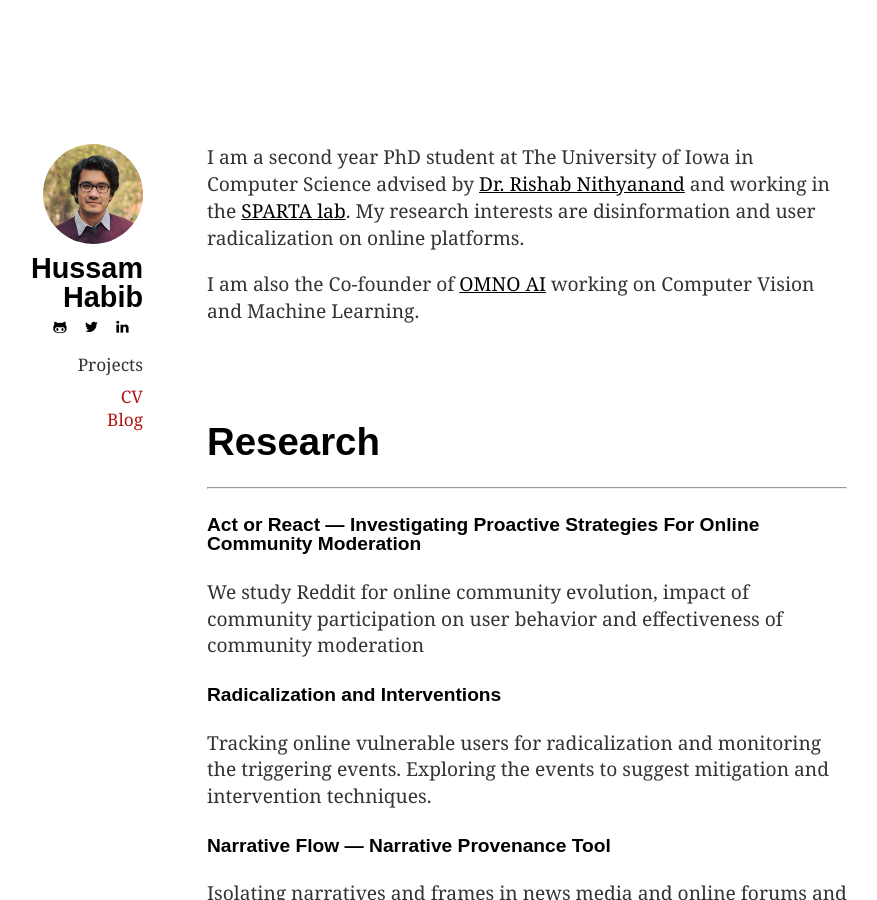
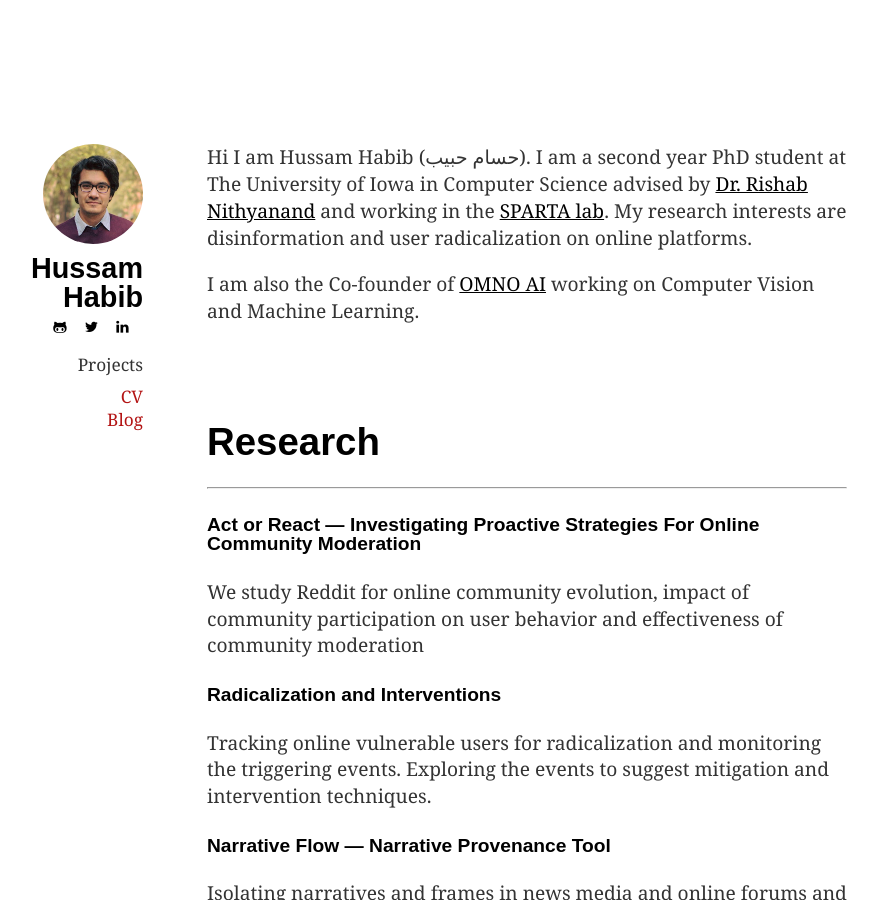
Before and after one commit to hussamh10/hussamh10.github.io, a Jekyll site: the page built from index.md, in a window 1280 px wide and 900 px high. Shown: the whole window, without its empty margins (177-1054 px from the left). Built offline with Jekyll 4.4.1, drawn with Linux system fonts in a browser that asks for light colours.

Commit message:
Update index.md

```diff
--- a/index.md
+++ b/index.md
@@ -6,7 +6,7 @@
 ---
 
 {: style="margin-top:0; margin-bottom: 0;"}
-I am a second year PhD student at The University of Iowa in Computer Science advised by [Dr. Rishab Nithyanand](https://sparta.cs.uiowa.edu/people/rishab/) and working in the [SPARTA lab](https://sparta.cs.uiowa.edu). My research interests are disinformation and user radicalization on online platforms.
+Hi I am Hussam Habib (حسام حبیب). I am a second year PhD student at The University of Iowa in Computer Science advised by [Dr. Rishab Nithyanand](https://sparta.cs.uiowa.edu/people/rishab/) and working in the [SPARTA lab](https://sparta.cs.uiowa.edu). My research interests are disinformation and user radicalization on online platforms.
 
 I am also the Co-founder of [OMNO AI](http://www.omno.ai/) working on Computer Vision and Machine Learning.
 
```
